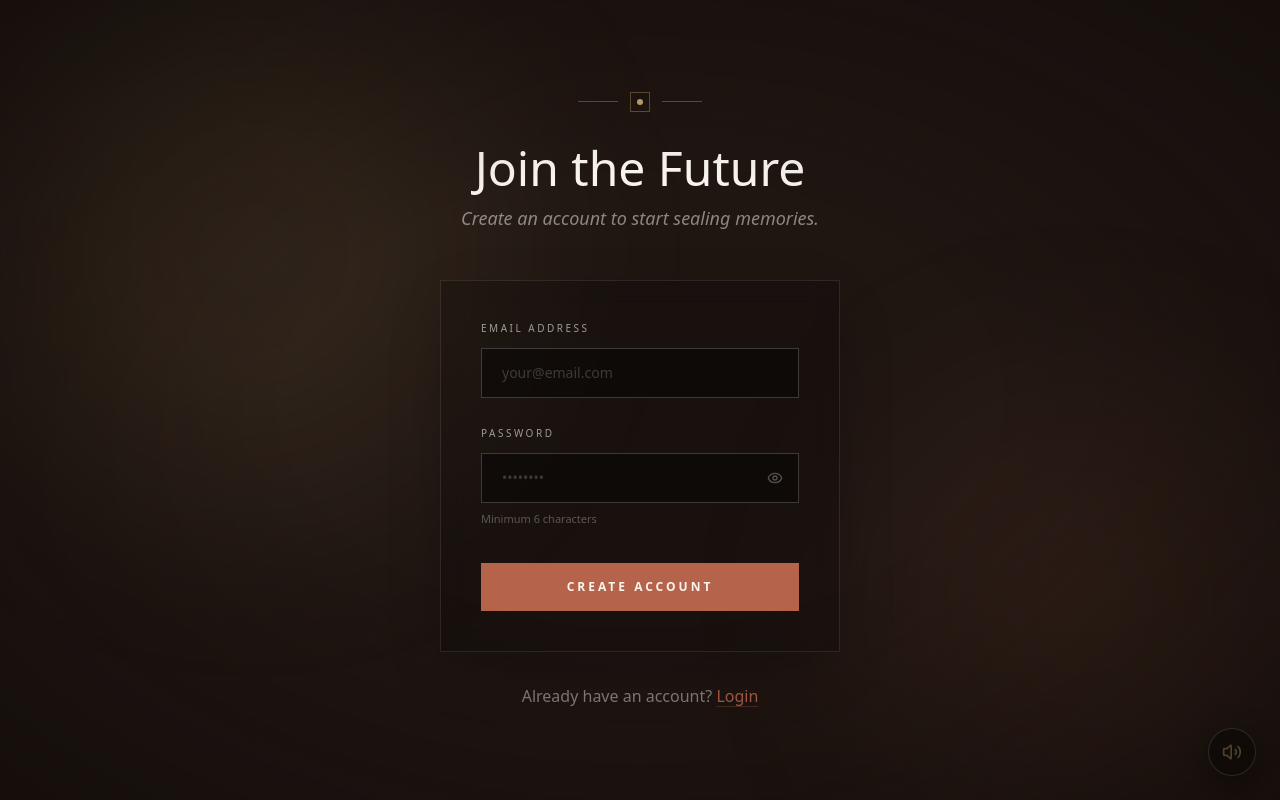
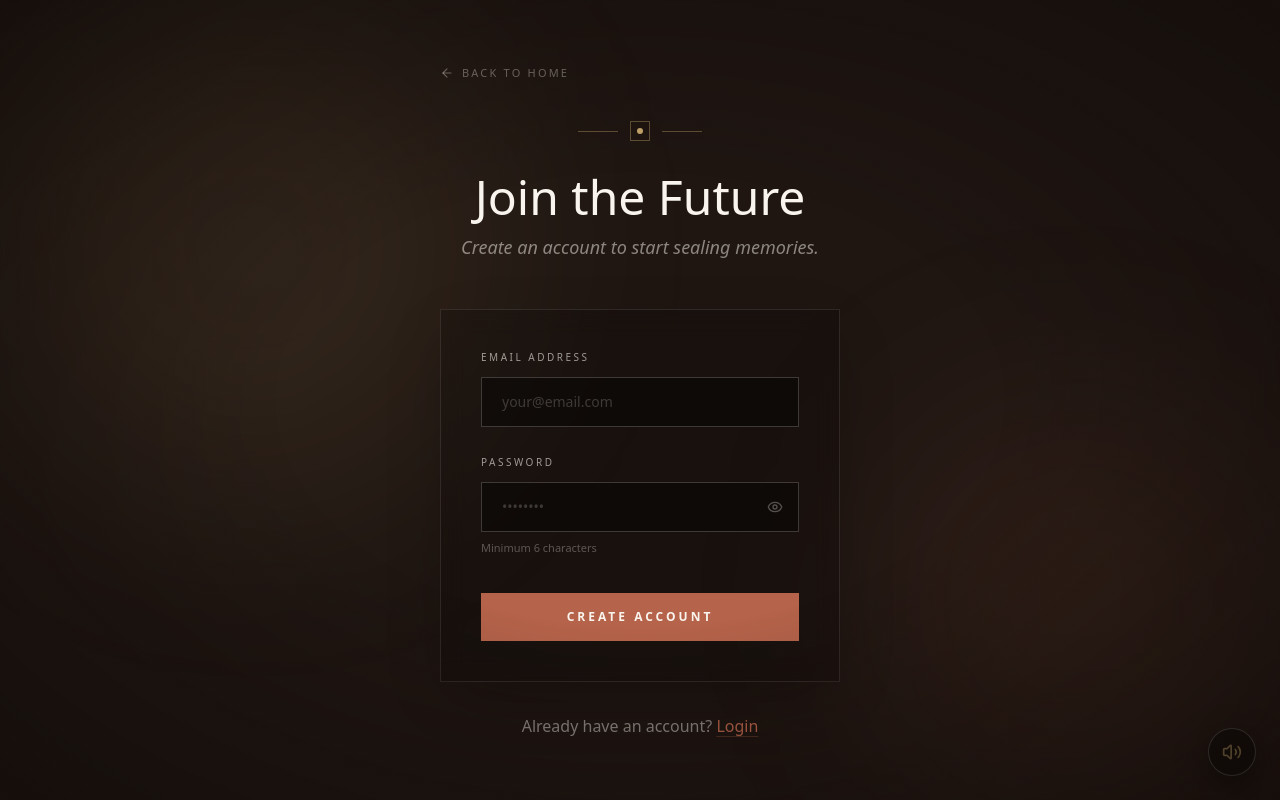
Before and after one commit to marsaarayhan-jpg/digital-time-capsule, a Next.js app in the folder frontend/: page /register in a window 1280 px wide. Built offline with nearby package versions, Linux system fonts and the light colour scheme; no server answers.

Commit message:
fix: improve photo upload error message, remove hide title, add back-to-home button on login/register

```diff
--- a/frontend/src/app/capsule/create/page.tsx
+++ b/frontend/src/app/capsule/create/page.tsx
@@ -8,7 +8,7 @@ import { motion, AnimatePresence } from "framer-motion";
 import { sendCapsuleNotification } from "@/lib/emailService";
 import { toast } from "sonner";
 import { encryptMessage } from "@/lib/encryptionUtils";
-import { Eye, EyeOff, ImagePlus, X, UploadCloud } from "lucide-react";
+import { ImagePlus, X, UploadCloud } from "lucide-react";
 
 const MAX_FILE_SIZE_MB = 5;
 const ACCEPTED_TYPES = ["image/jpeg", "image/png", "image/webp", "image/gif"];
@@ -18,7 +18,6 @@ export default function CreateCapsule() {
   const [loading, setLoading] = useState(false);
   const [error, setError] = useState<string | null>(null);
   const [user, setUser] = useState<{ id: string; email?: string } | null>(null);
-  const [showTitle, setShowTitle] = useState(false);
 
   // Photo states
   const [photoFile, setPhotoFile] = useState<File | null>(null);
@@ -137,7 +136,8 @@ export default function CreateCapsule() {
       try {
         photoUrl = await uploadPhoto(user.id);
       } catch (err) {
-        setError("Failed to upload photo. Please try again.");
+        const msg = err instanceof Error ? err.message : "Unknown error";
+        setError(`Failed to upload photo: ${msg}. Make sure the 'capsule-photos' storage bucket exists in Supabase.`);
         setLoading(false);
         return;
       }
@@ -233,23 +233,14 @@ export default function CreateCapsule() {
                 <label className="block font-sans text-[10px] uppercase tracking-[0.25em] text-parchment/60 mb-3">
                   Capsule Title
                 </label>
-                <div className="relative group/input">
                 <input
-                    type={showTitle ? "text" : "password"}
+                  type="text"
                   required
                   value={formData.title}
                   onChange={(e) => setFormData({ ...formData, title: e.target.value })}
                   placeholder="e.g., To My Future Self"
-                    className="w-full bg-black/20 border border-parchment/10 focus:border-terracotta focus:bg-black/40 outline-none px-5 py-4 font-serif text-xl text-parchment placeholder:text-parchment/20 transition-all duration-300 pr-12"
+                  className="w-full bg-black/20 border border-parchment/10 focus:border-terracotta focus:bg-black/40 outline-none px-5 py-4 font-serif text-xl text-parchment placeholder:text-parchment/20 transition-all duration-300"
                 />
-                  <button
-                    type="button"
-                    onClick={() => setShowTitle(!showTitle)}
-                    className="absolute right-4 top-1/2 -translate-y-1/2 text-parchment/40 hover:text-gold transition-colors"
-                  >
-                    {showTitle ? <EyeOff size={18} /> : <Eye size={18} />}
-                  </button>
-                </div>
               </div>
 
               <div>
--- a/frontend/src/app/login/page.tsx
+++ b/frontend/src/app/login/page.tsx
@@ -6,7 +6,7 @@ import { supabase } from "@/lib/supabaseClient";
 import Link from "next/link";
 import Navbar from "@/components/Navbar";
 import { motion } from "framer-motion";
-import { Eye, EyeOff } from "lucide-react";
+import { Eye, EyeOff, ArrowLeft } from "lucide-react";
 
 export default function Login() {
   const [email, setEmail] = useState("");
@@ -47,6 +47,15 @@ export default function Login() {
           animate={{ opacity: 1, y: 0 }}
           transition={{ duration: 1, ease: [0.22, 1, 0.36, 1] }}
         >
+          {/* Back to Home */}
+          <Link
+            href="/"
+            className="inline-flex items-center gap-2 font-sans text-[11px] uppercase tracking-[0.2em] text-parchment/40 hover:text-gold transition-colors duration-300 mb-10 group"
+          >
+            <ArrowLeft size={14} className="group-hover:-translate-x-1 transition-transform duration-300" />
+            Back to Home
+          </Link>
+
           {/* Header */}
           <div className="text-center mb-12">
             <div className="flex items-center justify-center gap-3 mb-8">
--- a/frontend/src/app/register/page.tsx
+++ b/frontend/src/app/register/page.tsx
@@ -7,7 +7,7 @@ import Link from "next/link";
 import Navbar from "@/components/Navbar";
 import { motion } from "framer-motion";
 
-import { Eye, EyeOff } from "lucide-react";
+import { Eye, EyeOff, ArrowLeft } from "lucide-react";
 import { toast } from "sonner";
 
 export default function Register() {
@@ -59,6 +59,15 @@ export default function Register() {
           animate={{ opacity: 1, y: 0 }}
           transition={{ duration: 1, ease: [0.22, 1, 0.36, 1] }}
         >
+          {/* Back to Home */}
+          <Link
+            href="/"
+            className="inline-flex items-center gap-2 font-sans text-[11px] uppercase tracking-[0.2em] text-parchment/40 hover:text-gold transition-colors duration-300 mb-10 group"
+          >
+            <ArrowLeft size={14} className="group-hover:-translate-x-1 transition-transform duration-300" />
+            Back to Home
+          </Link>
+
           <div className="text-center mb-12">
             <div className="flex items-center justify-center gap-3 mb-8">
               <div className="h-px w-10 bg-gold/40" />
```
Lines whose indentation alone changed are shown as unchanged.
